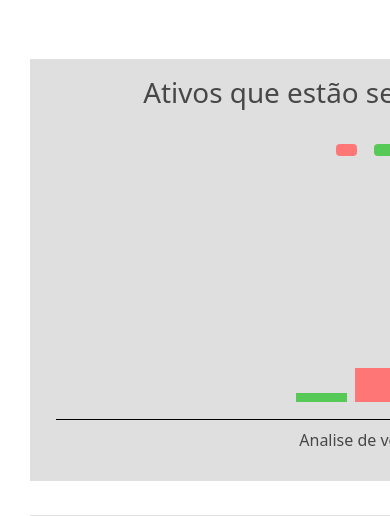
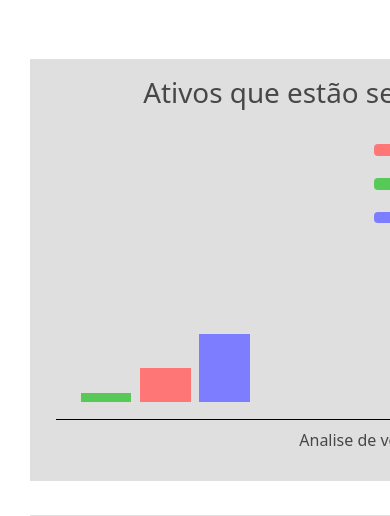
Before and after one commit to FelipeKatao/ActionBag, a Flask app: template templates/dashboard.html in a window 390 px wide; the page is wider, and only the part inside the window is pictured. Shown: the part 56-572 px from the top of that part. Run offline with Flask 2, Linux system fonts and the light colour scheme; the template is opened without the code that fills it, so the values that code supplies are empty.

Commit message:
ajusts in page

```diff
--- a/static/css/pagestyle.css
+++ b/static/css/pagestyle.css
@@ -220,7 +220,7 @@ footer{
         text-align: center;
         justify-content: center;
     }
-    .alignCenter{
+    .responsiveRow{
         flex-direction: row;
     }
     .article{
--- a/templates/dashboard.html
+++ b/templates/dashboard.html
@@ -45,7 +45,7 @@
       </nav>
 
       <div class="bodycontent">
-          <div class="displays">
+          <div class="displays responsiveRow">
           <div class="banner-02 row">
               <div class="square-auto top-grow3">
                   <div class="display spaceElement"><h1>Ativos que estão sendo analisados</h1>
@@ -55,7 +55,7 @@
                         <h4> {{ticket3}} <span class="badge cor-blue">  </span></h4>
                       </div>
                   </div>
-                  <div class="displays alignCenter" style=" margin-top:8vh;border-bottom: black solid 0.1vh;">
+                  <div class="displays responsiveRow" style=" margin-top:8vh;border-bottom: black solid 0.1vh;">
 
                     <div  class="bars cor-green bars{{VolumeTicketsTotal[0][1][0]}}"></div>
                     <div  class="bars1 cor-red bars{{VolumeTicketsTotal[1][1][0]}}"></div>
```
Also changed, not shown: actions.py (line endings or trailing spaces), templates/CalcAction.py (line endings or trailing spaces).
